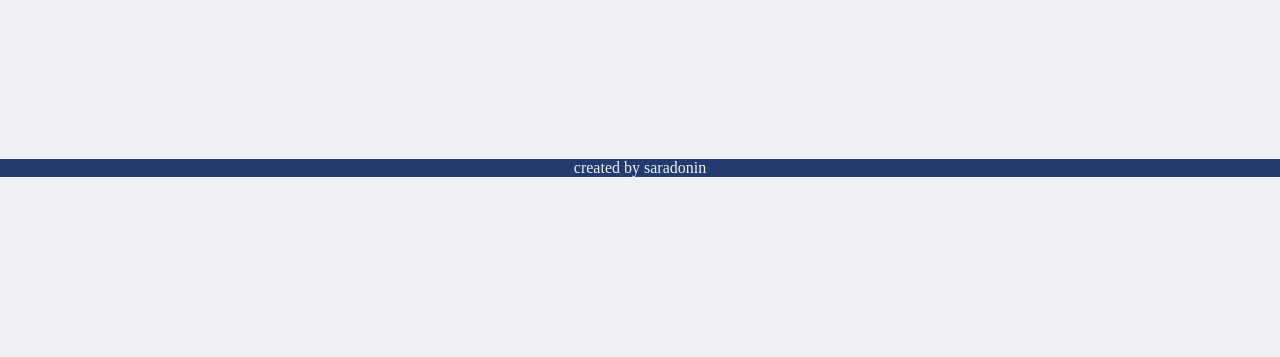
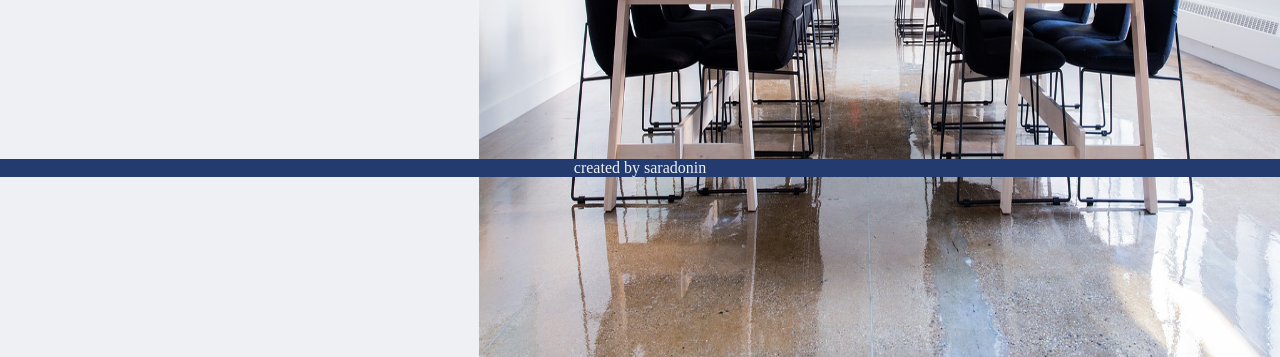
Before and after one commit to saradonin/conference_room_rental, a Django app: page / in a window 1280 px wide. Shown: the part 623-980 px from the top of the page. Before the commit the page ends 800 px from the top, so only its background shows below. Run offline with Django 4.2, Linux system fonts and the light colour scheme.

Commit message:
img and css added to homepage

```diff
--- a/reservations/static/css/style.css
+++ b/reservations/static/css/style.css
@@ -109,6 +109,35 @@ input {
     color: red;
 }
 
+
+.content {
+    display: flex;
+    align-items: stretch;
+    justify-content: stretch;
+    height: 100vh;
+    text-align: center;
+    margin: 0px;
+}
+
+.content h2 {
+    font-size: 32px;
+}
+
+.content li {
+    font-size: 18px;
+    text-align: left;
+}
+
+.gallery {
+    display: flex;
+    justify-content: stretch;
+}
+
+.img {
+    max-width: 100%;
+    height: auto;
+}
+
 .footer {
     position: fixed;
     left: 0;
```
Also changed, not shown: reservations/static/img/room_1.jpg (added).
